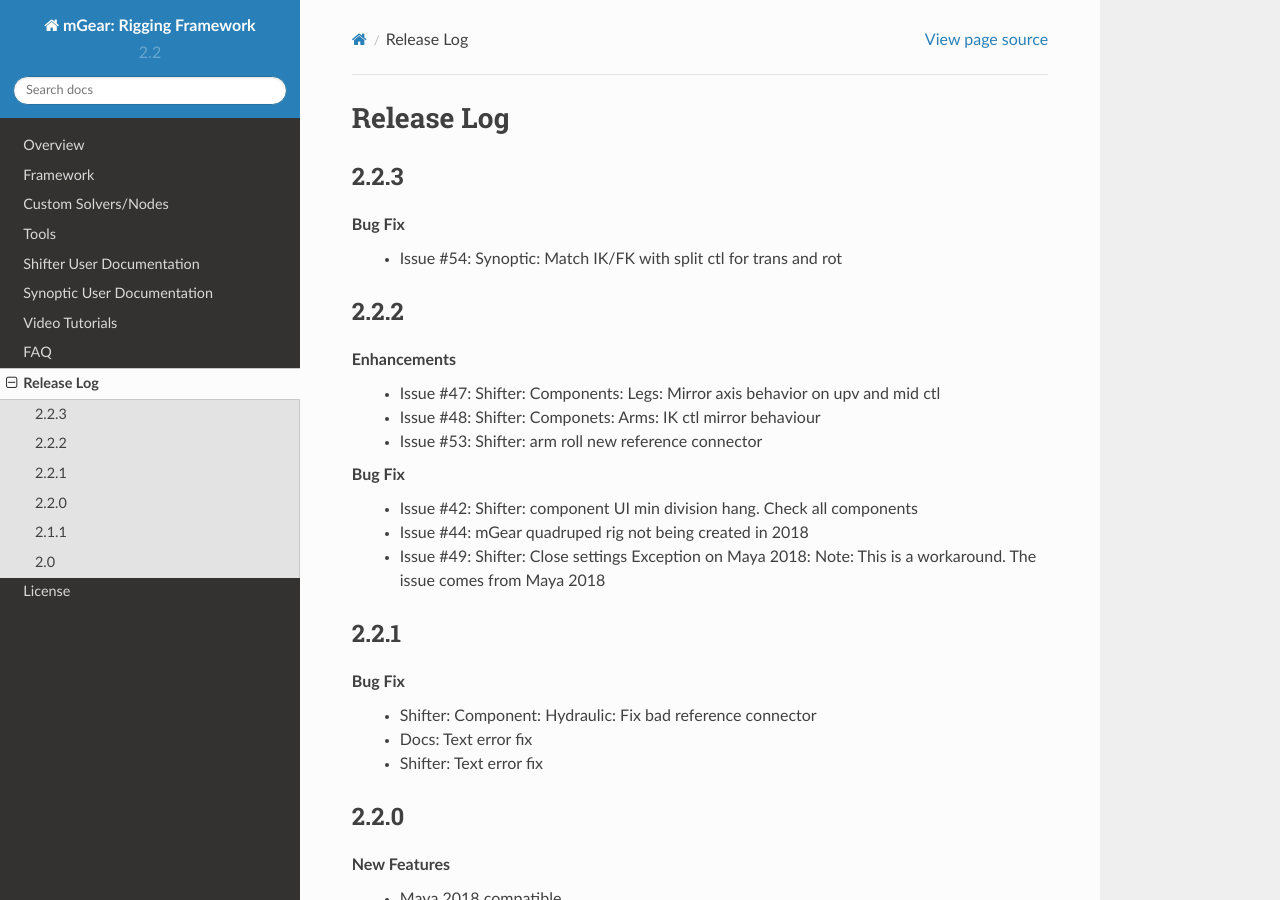
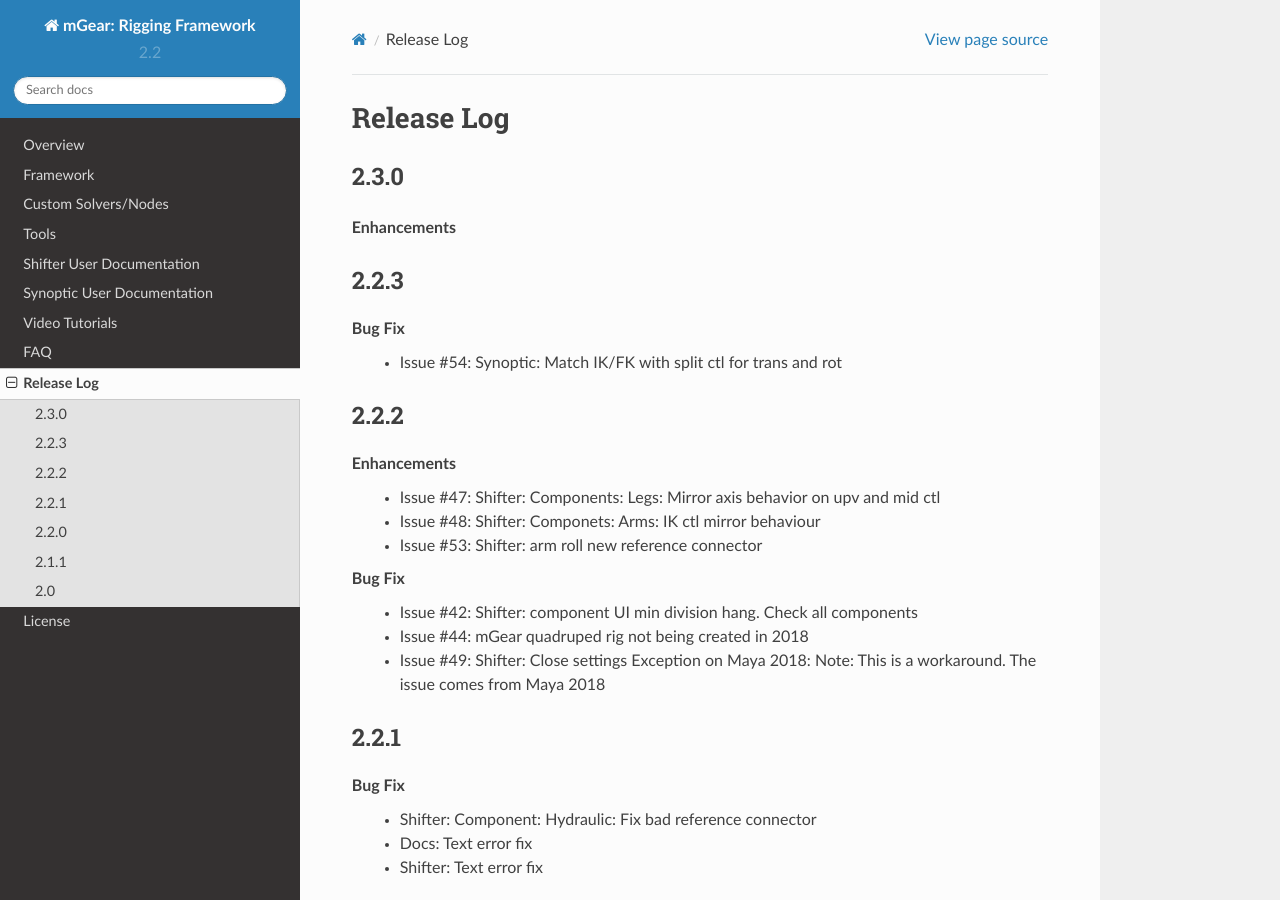
Before and after one commit to mgear-dev/mgear_dist, a Sphinx documentation site: the page built from docs/source/releaseLog.rst, in a window 1280 px wide and 900 px high. Built offline with Sphinx 7.4.7 and the Read the Docs theme 2.0.0, drawn with Linux system fonts in a browser that asks for light colours.

Commit message:
mGear: update version for develop branch

```diff
--- a/docs/source/releaseLog.rst
+++ b/docs/source/releaseLog.rst
@@ -1,5 +1,9 @@
 Release Log
 ===========
+2.3.0
+-----
+**Enhancements**
+
 2.2.3
 -----
 **Bug Fix**
```
Also changed, not shown: README.md (+1 -1 lines), 1 other file.
